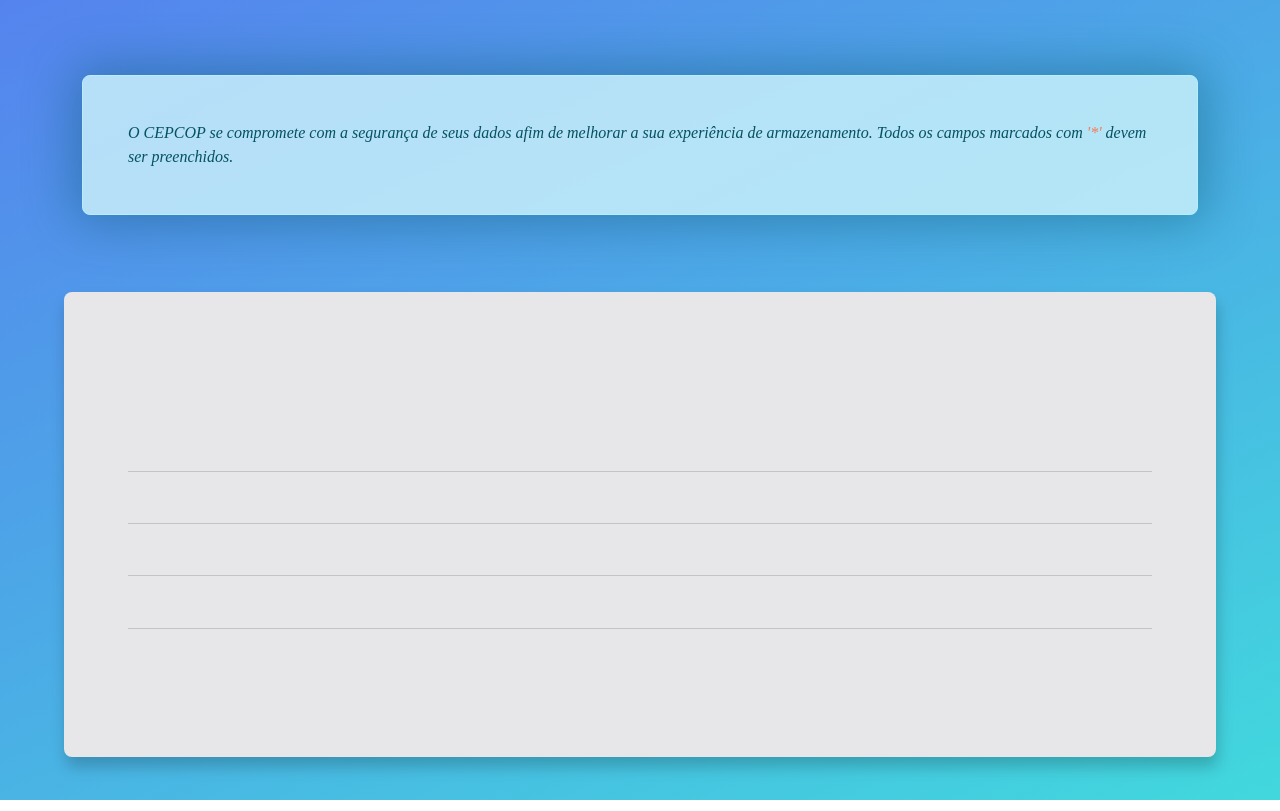
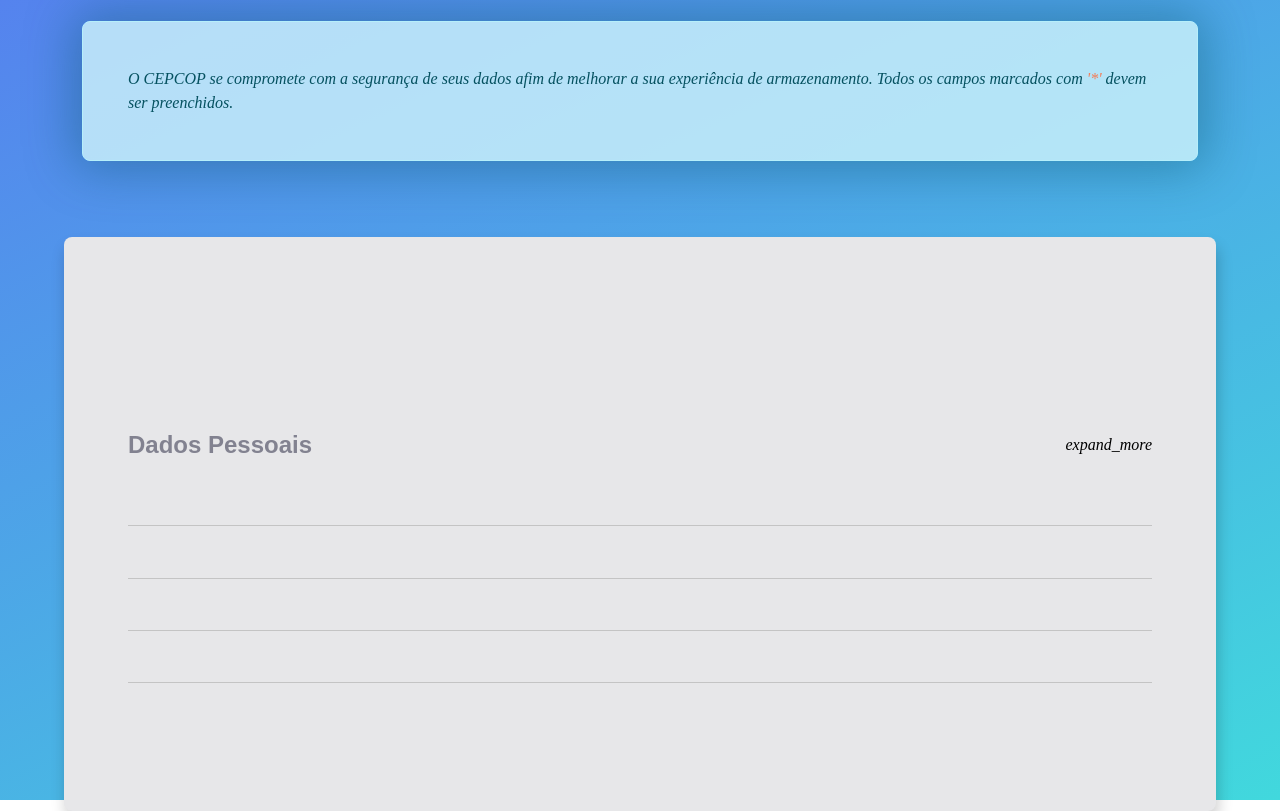
Before and after one commit to thiago-mfernandes/CepCop-React, a React (Create React App) app in the folder cepcop-react/: page /cadastro in a window 1280 px wide. Built offline with nearby package versions, Linux system fonts and the light colour scheme.

Commit message:
box da secao e titulo generico implementados

```diff
--- a/cepcop-react/src/components/UI/Cards/Cadastro/DadosPessoais/index.tsx
+++ b/cepcop-react/src/components/UI/Cards/Cadastro/DadosPessoais/index.tsx
@@ -1,9 +1,14 @@
 import { StyledSecaoGenerica } from "../styled";
+import TituloBox from "../TituloBox";
+import TituloSecao from "../TituloSecao";
 
 function DadosPessoais() {
     return (
         <StyledSecaoGenerica>
-
+            <TituloBox>
+                <TituloSecao conteudo={"Dados Pessoais"} />
+                <i id="arrow-expand" className="material-icons arrow-expand">expand_more</i>
+            </TituloBox>
         </StyledSecaoGenerica>
     )
 }
--- /dev/null
+++ b/cepcop-react/src/components/UI/Cards/Cadastro/TituloBox.tsx
@@ -0,0 +1,8 @@
+import React from "react";
+import { StyledTituloBox } from "./styled";
+
+function TituloBox(props: { children: React.ReactNode }) {
+    return <StyledTituloBox>{props.children}</StyledTituloBox>;
+}
+
+export default TituloBox
--- /dev/null
+++ b/cepcop-react/src/components/UI/Cards/Cadastro/TituloSecao.tsx
@@ -0,0 +1,7 @@
+import { StyledTituloSecao } from "./styled";
+
+function TituloSecao(props: { conteudo: string }) {
+    return <StyledTituloSecao>{props.conteudo}</StyledTituloSecao>;
+}
+
+export default TituloSecao
--- a/cepcop-react/src/components/UI/Cards/Cadastro/styled.ts
+++ b/cepcop-react/src/components/UI/Cards/Cadastro/styled.ts
@@ -1,10 +1,11 @@
+import { cinzaEscuro } from 'src/components/UI/variaveis';
 import styled from "styled-components";
 import { cinzaClaro, cinzaMedio } from "../../variaveis";
 
 export const StyledCardCadastro = styled.div`
     background: ${cinzaClaro};
     border-radius: 8px;
-    box-shadow: 2px 10px 15px 0px rgba(0,0,0,.2);
+    box-shadow: 2px 10px 15px 0px rgba(0, 0, 0, 0.2);
     grid-column: 1 / 3;
     margin: 5% auto 2.5%;
     padding: 10% 5%;
@@ -12,7 +13,7 @@
 
     //----------------------------------------------------------->
     @media screen and (max-width: 768px) {
-        width: 90%
+        width: 90%;
     }
 `;
 
@@ -30,3 +31,18 @@
         cursor: pointer;
     }
 `;
+
+export const StyledTituloBox = styled.div`
+    display: flex;
+    flex-direction: row;
+    align-items: center;
+    justify-content: space-between;
+    margin: 2% 0;
+`;
+
+export const StyledTituloSecao = styled.h2`
+    font-family: "Fjalla-One", sans-serif;
+    color: ${cinzaEscuro};
+    font-size: 1.5rem;
+    opacity: 0.9;
+`;
```
